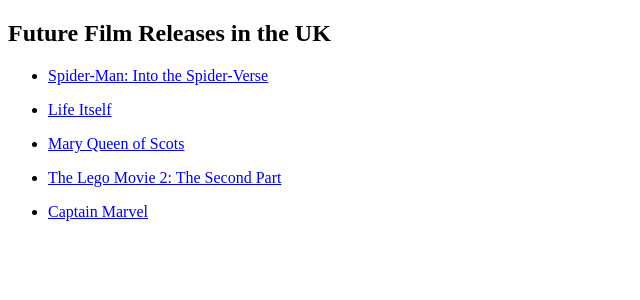
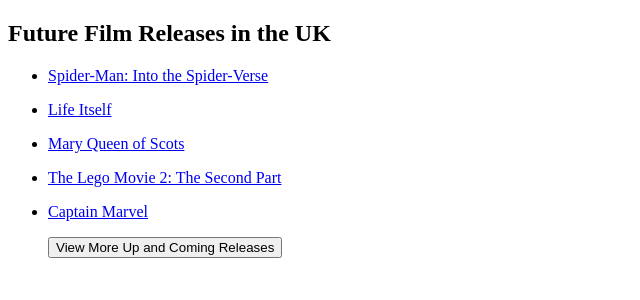
Before and after one commit to cjscrimmy/react_app_film_releases, a React (Create React App) app: page / in a window 1280 px wide. Shown: the top 300 px of the page, without its empty margins (0-640 px from the left). Built offline with nearby package versions, Linux system fonts and the light colour scheme.

Commit message:
add a button to the filmlist file that acts as a link. link goes to future uk releases page of imdb

```diff
--- a/src/components/FilmList.js
+++ b/src/components/FilmList.js
@@ -15,6 +15,12 @@
             <ul className="film-list">
                 {filmNodes}
 
+                <a href="https://www.imdb.com/calendar/?region=gb">
+                   <button>
+                       View More Up and Coming Releases
+                   </button>
+                </a>
+
             </ul>
         );
     }
```
